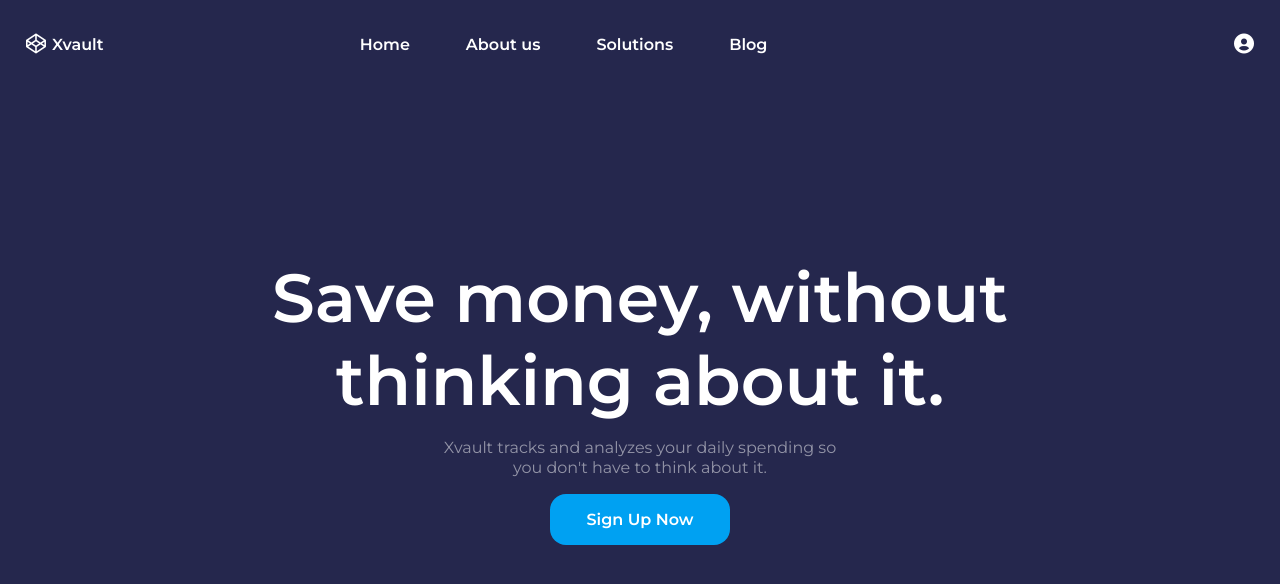
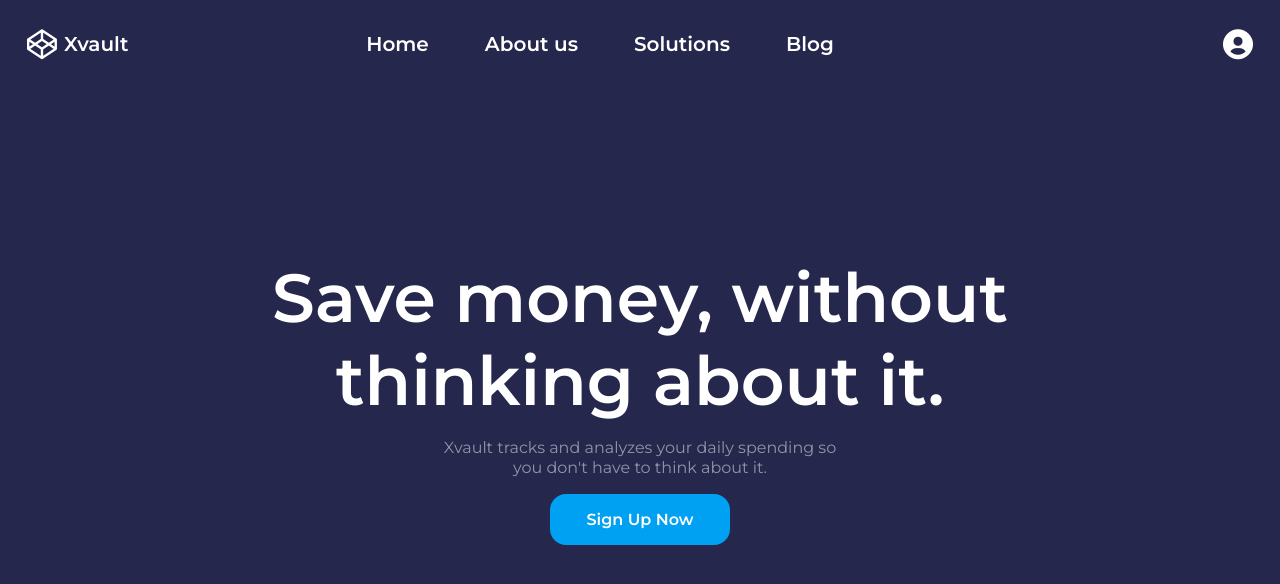
Before and after one commit to jasonhew98/xvault-web, a Vue app: page / in a window 1280 px wide. Shown: the top 584 px of the page. Built offline with nearby package versions, Linux system fonts and the light colour scheme; no server answers.

Commit message:
Update style

```diff
--- a/src/components/AwesomeNavBar.vue
+++ b/src/components/AwesomeNavBar.vue
@@ -83,6 +83,7 @@ const scrollToView = () => {
 }
 
 .nav__logo {
+    font-size: 1.25rem;
     font-weight: var(--font-semi-bold);
     column-gap: .25rem;
     align-items: center;
@@ -90,12 +91,12 @@ const scrollToView = () => {
 
 .nav__logo i {
     color: var(--title-color);
-    font-size: 1.25rem;
+    font-size: 2rem;
     font-weight: initial;
 }
 
 .nav__actions {
-    font-size: 1.25rem;
+    font-size: 2rem;
     column-gap: .5rem;
     align-items: center;
 }
--- a/src/styles.scss
+++ b/src/styles.scss
@@ -136,8 +136,12 @@ img {
             display: none;
         }
 
+        .nav__link {
+            font-size: 1.25rem;
+        }
+
         .nav__logo i {
-            font-size: 1.5rem;
+            font-size: 2.25rem;
         }
 
         .nav__menu {
@@ -150,7 +154,7 @@ img {
         }
 
         .nav__actions {
-            font-size: 1.5rem;
+            font-size: 2.25rem;
             column-gap: 1rem;
         }
     }
```
